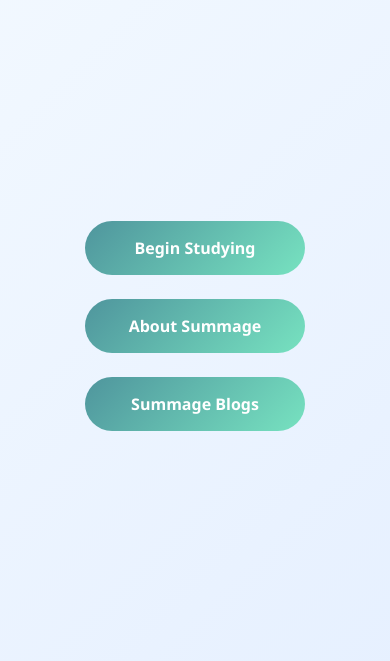
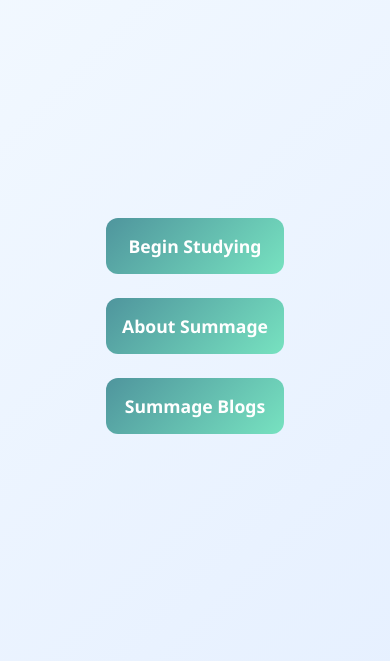
Before and after one commit to abrorahmeed/test, a plain HTML site: page index.html in a window 390 px wide. Shown: the part 152-813 px from the top of the page. Drawn offline with Linux system fonts and the light colour scheme.

Commit message:
Update index.html

```diff
--- a/index.html
+++ b/index.html
@@ -100,8 +100,8 @@
     }
 
     .right-side button {
-      padding: clamp(1rem, 1.5vw, 1.5rem) clamp(2rem, 3vw, 3rem);
-      font-size: clamp(1.2rem, 1.5vw, 1.6rem);
+      font-size: clamp(1rem, 2.5vw, 1.4rem);
+      padding: clamp(0.9rem, 2vw, 1.3rem) clamp(1.5rem, 3vw, 2.5rem);
       font-weight: 600;
       border: none;
       border-radius: 50px;
@@ -119,30 +119,38 @@
 
     /* Tablet */
     @media (max-width: 992px) {
-      header .header-left, header .header-right {
+      header .header-left,
+      header .header-right {
         display: none;
       }
+
       header .header-center {
         margin: 0 auto;
         font-size: 1.1rem;
       }
+
       main {
         flex-direction: column;
+        justify-content: center;
+        align-items: center;
+        min-height: 100vh;
         text-align: center;
-        gap: 1.2rem;
+        gap: 1.5rem;
         padding: 6vh 5%;
       }
-      .left-side, .right-side {
-        align-items: center;
-      }
+
       .left-side h1 {
         font-size: clamp(2rem, 6vw, 3rem);
       }
+
       .left-side img {
         max-width: 450px;
       }
+
       .right-side button {
-        font-size: 16px;
+        width: 75%;
+        max-width: 300px;
+        font-size: 1.2rem;
       }
     }
 
@@ -151,18 +159,29 @@
       header {
         display: none;
       }
+
       main {
+        flex-direction: column;
+        justify-content: center;
+        align-items: center;
+        min-height: 100vh;
         padding: 4vh 1.5rem;
         gap: 1rem;
       }
+
       .left-side h1 {
         font-size: clamp(1.8rem, 8vw, 2.5rem);
       }
+
       .left-side img {
         max-width: 100%;
       }
+
       .right-side button {
-        font-size: 16px;
+        width: 100%;
+        font-size: 1.1rem;
+        padding: 1rem;
+        border-radius: 12px;
       }
     }
   </style>
```
